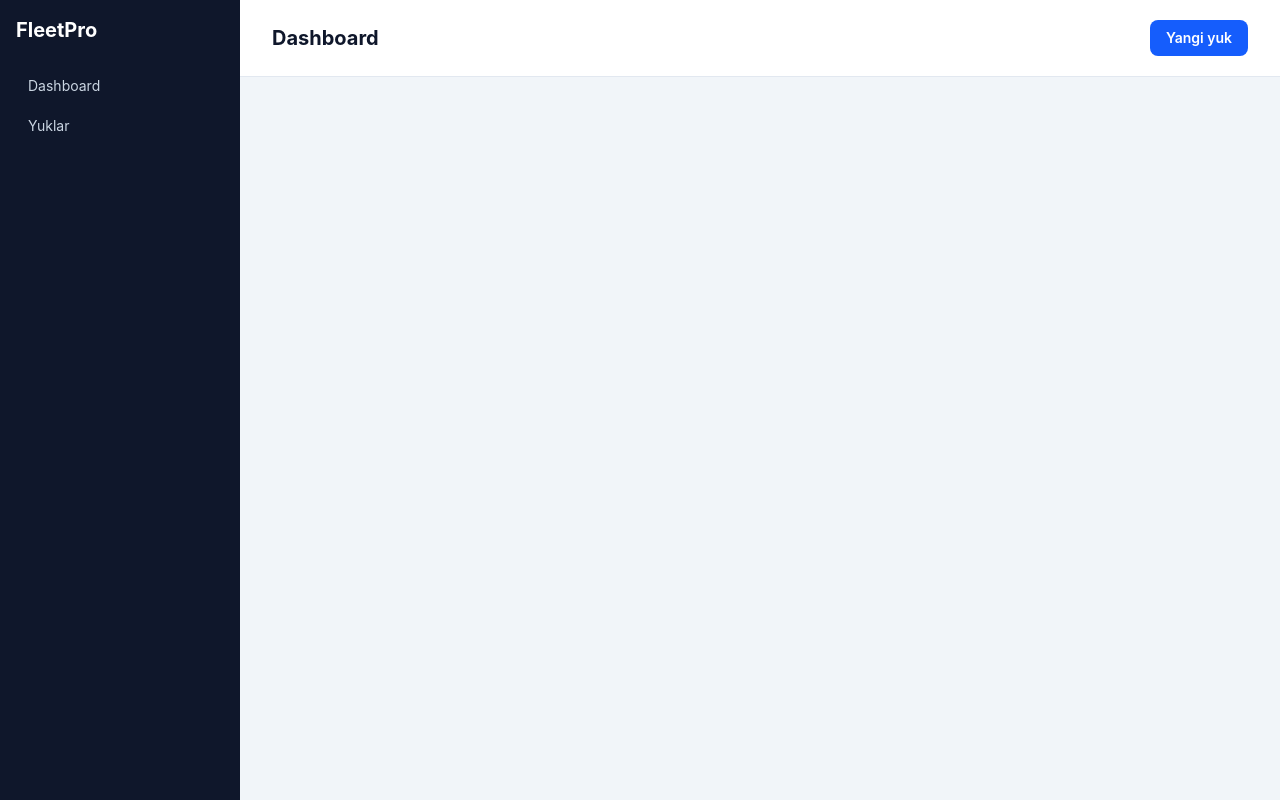
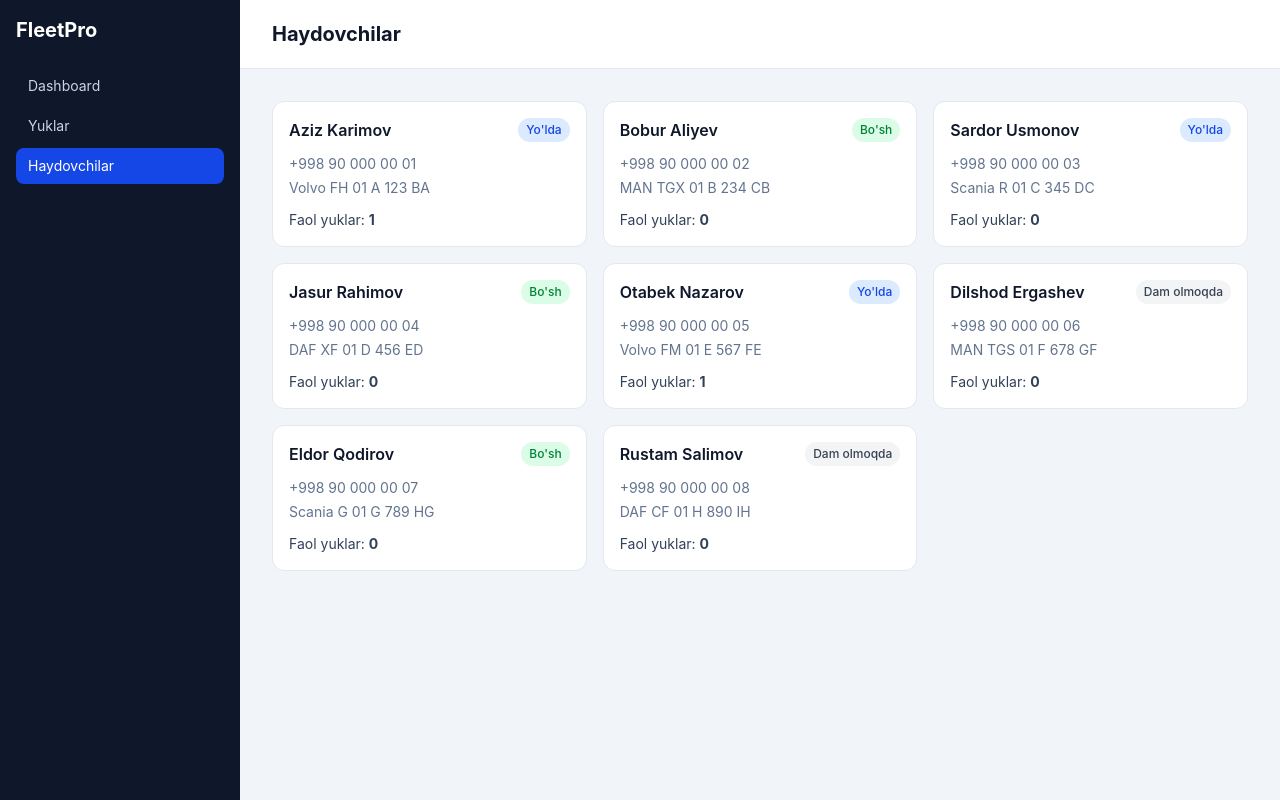
Before and after one commit to oromova/fleetpro, a React (Vite) app: page /drivers in a window 1280 px wide. Built offline with nearby package versions, Linux system fonts and the light colour scheme.

Commit message:
added Drivers page

```diff
--- a/src/App.jsx
+++ b/src/App.jsx
@@ -7,6 +7,7 @@ import Sidebar from './components/Sidebar';
 import NewShipmentModal from './components/NewShipmentModal';
 import DashboardPage from './pages/DashboardPage'
 import ShipmentsPage from './pages/ShipmentsPage'
+import DriversPage from './pages/DriversPage'
 
 export default function App() {
   const [sidebarOpen, setSidebarOpen] = useState(false)
@@ -47,6 +48,7 @@ export default function App() {
             <Routes>
               <Route path="/" element={<DashboardPage shipments={shipments} />} />
               <Route path="/shipments" element={<ShipmentsPage shipments={shipments} />} />
+              <Route path="/drivers" element={<DriversPage />} />
             </Routes>
           )}
         </main>
--- /dev/null
+++ b/src/api/drivers.js
@@ -0,0 +1,8 @@
+import { drivers } from '../data/mockDrivers'
+
+const delay = (ms) => new Promise((resolve) => setTimeout(resolve, ms))
+
+export async function fetchDrivers() {
+  await delay(600)
+  return [...drivers]
+}
--- a/src/components/Header.jsx
+++ b/src/components/Header.jsx
@@ -1,4 +1,17 @@
+import { useLocation } from 'react-router-dom'
+
+const titles = {
+  '/': 'Dashboard',
+  '/shipments': 'Yuklar',
+  '/drivers': 'Haydovchilar',
+}
+
+const pagesWithNewButton = ['/', '/shipments']
+
 export default function Header({ onMenuClick, onNewClick }) {
+  const { pathname } = useLocation()
+  const title = titles[pathname] ?? 'FleetPro'
+  const showNewButton = pagesWithNewButton.includes(pathname)
 
   return (
     <header className="flex items-center justify-between border-b border-slate-200 bg-white px-4 py-3 md:px-8 md:py-5">
@@ -9,10 +22,18 @@ export default function Header({ onMenuClick, onNewClick }) {
           </svg>
         </button>
 
-        <h1 className="text-xl font-bold text-slate-900">Dashboard</h1>
+        <h1 className="text-xl font-bold text-slate-900">{title}</h1>
       </div>
 
-      <button className="rounded-lg bg-blue-600 px-4 py-2 text-sm font-semibold text-white hover:bg-blue-700 focus-visible:outline-2 focus-visible:outline-offset-2 focus-visible:outline-blue-600" type="button" onClick={onNewClick}>Yangi yuk</button>
+      {showNewButton && (
+        <button
+          type="button"
+          onClick={onNewClick}
+          className="cursor-pointer rounded-lg bg-blue-600 px-4 py-2 text-sm font-semibold text-white hover:bg-blue-700 focus-visible:outline-2 focus-visible:outline-offset-2 focus-visible:outline-blue-600"
+        >
+          Yangi yuk
+        </button>
+      )}
     </header>
   )
 }
--- a/src/components/Sidebar.jsx
+++ b/src/components/Sidebar.jsx
@@ -3,7 +3,7 @@ import { NavLink } from 'react-router-dom'
 const links = [
   { label: 'Dashboard', to: '/' },
   { label: 'Yuklar', to: '/shipments' },
-  // { label: 'Haydovchi', to: '/haydovchi' },
+  { label: 'Haydovchilar', to: '/drivers' },
   // { label: 'Mashinalar', to: 'mashinalar' },
   // { label: 'Xarita', to: '/xarita'}
 ]
--- /dev/null
+++ b/src/data/mockDrivers.js
@@ -0,0 +1,10 @@
+export const drivers = [
+  { id: 'DR-01', name: 'Aziz Karimov', phone: '+998 90 000 00 01', truck: 'Volvo FH 01 A 123 BA', status: 'on_route' },
+  { id: 'DR-02', name: 'Bobur Aliyev', phone: '+998 90 000 00 02', truck: 'MAN TGX 01 B 234 CB', status: 'available' },
+  { id: 'DR-03', name: 'Sardor Usmonov', phone: '+998 90 000 00 03', truck: 'Scania R 01 C 345 DC', status: 'on_route' },
+  { id: 'DR-04', name: 'Jasur Rahimov', phone: '+998 90 000 00 04', truck: 'DAF XF 01 D 456 ED', status: 'available' },
+  { id: 'DR-05', name: 'Otabek Nazarov', phone: '+998 90 000 00 05', truck: 'Volvo FM 01 E 567 FE', status: 'on_route' },
+  { id: 'DR-06', name: 'Dilshod Ergashev', phone: '+998 90 000 00 06', truck: 'MAN TGS 01 F 678 GF', status: 'off_duty' },
+  { id: 'DR-07', name: 'Eldor Qodirov', phone: '+998 90 000 00 07', truck: 'Scania G 01 G 789 HG', status: 'available' },
+  { id: 'DR-08', name: 'Rustam Salimov', phone: '+998 90 000 00 08', truck: 'DAF CF 01 H 890 IH', status: 'off_duty' },
+]
--- /dev/null
+++ b/src/pages/DriversPage.jsx
@@ -0,0 +1,60 @@
+import { useQuery } from '@tanstack/react-query'
+import { fetchDrivers } from '../api/drivers'
+import { fetchShipments } from '../api/shipments'
+
+const statusStyles = {
+  available: { label: "Bo'sh", className: 'bg-green-100 text-green-700' },
+  on_route: { label: "Yo'lda", className: 'bg-blue-100 text-blue-700' },
+  off_duty: { label: 'Dam olmoqda', className: 'bg-gray-100 text-gray-700' },
+}
+
+export default function DriversPage() {
+  const drivers = useQuery({ queryKey: ['drivers'], queryFn: fetchDrivers })
+  const shipments = useQuery({ queryKey: ['shipments'], queryFn: fetchShipments })
+
+  if (drivers.isPending || shipments.isPending) {
+    return <p role="status" className="p-8 text-center text-sm text-slate-500">Yuklanmoqda...</p>
+  }
+
+  if (drivers.isError || shipments.isError) {
+    return <p role="alert" className="p-8 text-center text-sm text-red-700">Ma'lumotni yuklab bo'lmadi</p>
+  }
+
+  const activeCount = (driverName) =>
+    shipments.data.filter(
+      (shipment) => shipment.driver === driverName && shipment.status === 'in_transit',
+    ).length
+
+  return (
+    <>
+      <ul className="grid gap-4 sm:grid-cols-2 lg:grid-cols-3">
+        {drivers.data.map((driver) => {
+          const style = statusStyles[driver.status] ?? {
+            label: driver.status,
+            className: 'bg-gray-100 text-gray-700',
+          }
+
+          return (
+            <li key={driver.id}>
+              <div className="flex h-full flex-col gap-3 rounded-xl border border-slate-200 bg-white p-4">
+                <div className="flex items-start justify-between gap-2">
+                  <h3 className="font-semibold text-slate-900">{driver.name}</h3>
+                  <span className={`rounded-full px-2 py-1 text-xs font-medium ${style.className}`}>{style.label}</span>
+                </div>
+
+                <div className="space-y-1 text-sm text-slate-500">
+                  <p>
+                    <a href={`tel:${driver.phone.replaceAll(' ', '')}`} className="hover:text-blue-700 focus-visible:outline-2 focus-visible:outline-offset-2 focus-visible:outline-blue-600">{driver.phone}</a>
+                  </p>
+                  <p>{driver.truck}</p>
+                </div>
+
+                <p className="mt-auto text-sm text-slate-700">Faol yuklar: <strong>{activeCount(driver.name)}</strong></p>
+              </div>
+            </li>
+          )
+        })}
+      </ul>
+    </>
+  )
+}
--- a/src/pages/ShipmentsPage.jsx
+++ b/src/pages/ShipmentsPage.jsx
@@ -22,7 +22,6 @@ export default function ShipmentsPage({ shipments }) {
 
   return (
     <>
-      <h2 className="text-lg font-semibold text-slate-900">Yuklar</h2>
       <ShipmentsFilters search={search} onSearchChange={setSearch} status={status} onStatusChange={setStatus}/>
       <ShipmentsDataTable shipments={filteredShipments} />
     </>
```
